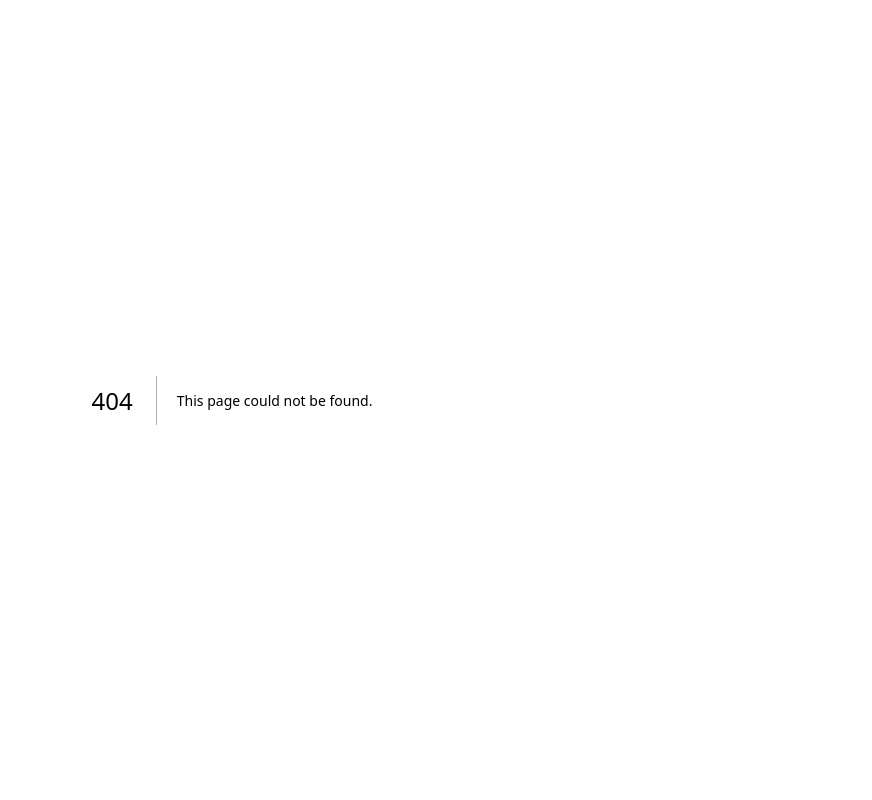
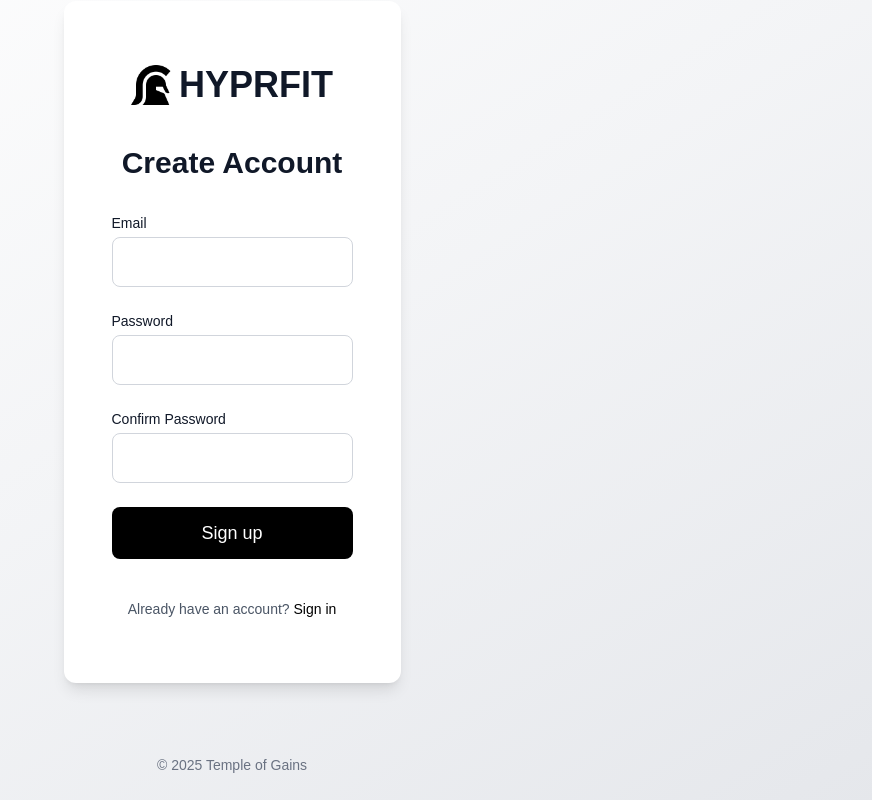
Before and after one commit to randomPlayerHere/hyprfit, a Next.js app: page /signup in a window 1280 px wide. Before the commit this address had no page. Shown: the whole page, without its empty margins (408-1280 px from the left). Built offline with nearby package versions, Linux system fonts and the light colour scheme.

Commit message:
Added signup page

```diff
--- a/app/page.tsx
+++ b/app/page.tsx
@@ -62,7 +62,7 @@ export default function Home() {
           </p>
           <div className="flex flex-col sm:flex-row gap-4">
             <Link
-              href="/dashboard"
+              href="/signup"
               className="bg-black text-white px-8 py-4 rounded-full text-lg font-medium hover:bg-gray-800 transition-colors text-center shadow-lg"
             >
               Begin Your Trial
--- /dev/null
+++ b/app/signup/page.tsx
@@ -0,0 +1,127 @@
+"use client";
+import Image from "next/image";
+import Link from "next/link";
+import { useState } from "react";
+
+export default function Signup() {
+  const [email, setEmail] = useState("");
+  const [password, setPassword] = useState("");
+  const [confirmPassword, setConfirmPassword] = useState("");
+  const [isLoading, setIsLoading] = useState(false);
+  const [error, setError] = useState("");
+
+  const handleSubmit = async (e: React.FormEvent<HTMLFormElement>) => {
+    e.preventDefault();
+    setIsLoading(true);
+    setError("");
+
+    if (password !== confirmPassword) {
+      setError("Passwords do not match.");
+      setIsLoading(false);
+      return;
+    }
+
+    try {
+      await new Promise(resolve => setTimeout(resolve, 1500));
+      window.location.href = "/dashboard";
+    } catch (err) {
+      setError("An error occurred. Please try again.");
+    } finally {
+      setIsLoading(false);
+    }
+  };
+
+  return (
+    <div className="min-h-screen bg-gradient-to-br from-white via-gray-100 to-gray-200 text-gray-900 flex flex-col justify-center">
+      <div className="max-w-lg mx-auto px-12 py-16 bg-white rounded-xl shadow-lg">
+        <div className="flex justify-center mb-10">
+          <div className="flex items-center gap-2">
+            <Image
+              src="/greek-helmet.png"
+              alt="Greek Helmet"
+              width={42}
+              height={42}
+              className="h-10 w-10"
+            />
+            <span className="font-bold text-4xl">HYPRFIT</span>
+          </div>
+        </div>
+
+        <h1 className="text-3xl font-bold mb-8 text-center">Create Account</h1>
+
+        {error && (
+          <div className="bg-red-50 text-red-600 p-4 rounded-lg mb-6 text-sm">
+            {error}
+          </div>
+        )}
+
+        <form onSubmit={handleSubmit} className="space-y-6">
+          <div>
+            <label htmlFor="email" className="block text-sm font-medium mb-1">
+              Email
+            </label>
+            <input
+              id="email"
+              type="email"
+              value={email}
+              onChange={(e) => setEmail(e.target.value)}
+              className="w-full border border-gray-300 px-4 py-3 rounded-lg focus:outline-none focus:ring-2 focus:ring-black"
+              required
+            />
+          </div>
+
+          <div>
+            <label htmlFor="password" className="block text-sm font-medium mb-1">
+              Password
+            </label>
+            <input
+              id="password"
+              type="password"
+              value={password}
+              onChange={(e) => setPassword(e.target.value)}
+              className="w-full border border-gray-300 px-4 py-3 rounded-lg focus:outline-none focus:ring-2 focus:ring-black"
+              required
+            />
+          </div>
+
+          <div>
+            <label htmlFor="confirmPassword" className="block text-sm font-medium mb-1">
+              Confirm Password
+            </label>
+            <input
+              id="confirmPassword"
+              type="password"
+              value={confirmPassword}
+              onChange={(e) => setConfirmPassword(e.target.value)}
+              className="w-full border border-gray-300 px-4 py-3 rounded-lg focus:outline-none focus:ring-2 focus:ring-black"
+              required
+            />
+          </div>
+
+          <button
+            type="submit"
+            disabled={isLoading}
+            className="w-full bg-black text-white py-3 rounded-lg text-lg font-medium hover:bg-gray-800 transition-colors disabled:opacity-70 disabled:cursor-not-allowed"
+          >
+            {isLoading ? "Creating account..." : "Sign up"}
+          </button>
+        </form>
+
+        <div className="mt-10 text-center">
+          <p className="text-sm text-gray-600">
+            Already have an account?{" "}
+            <Link href="/login" className="text-black font-medium hover:underline">
+              Sign in
+            </Link>
+          </p>
+        </div>
+      </div>
+
+      <footer className="max-w-lg mx-auto p-6 mt-12 text-center">
+        <div className="text-sm text-gray-500">
+          © {new Date().getFullYear()} Temple of Gains
+        </div>
+      </footer>
+    </div>
+  );
+}
```
